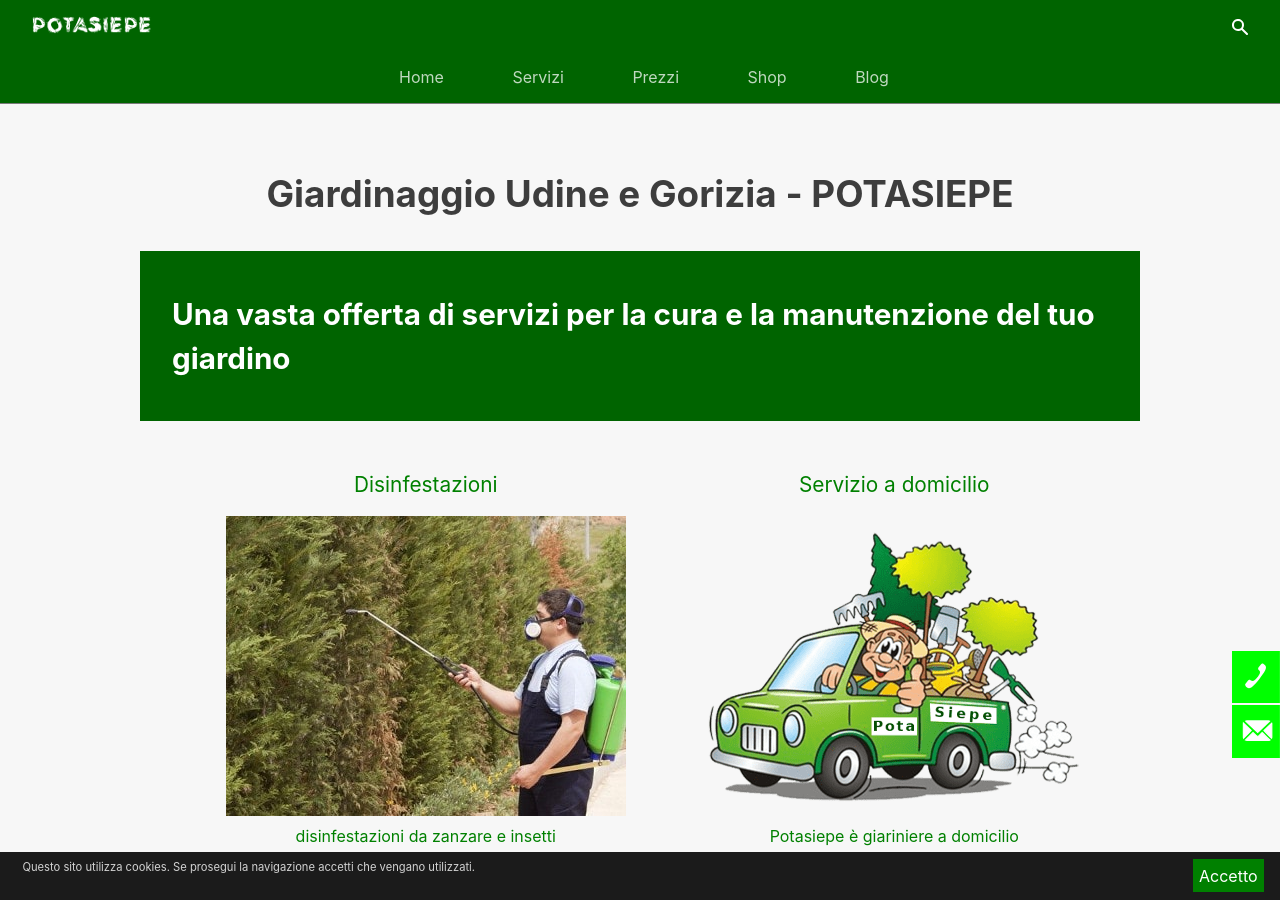
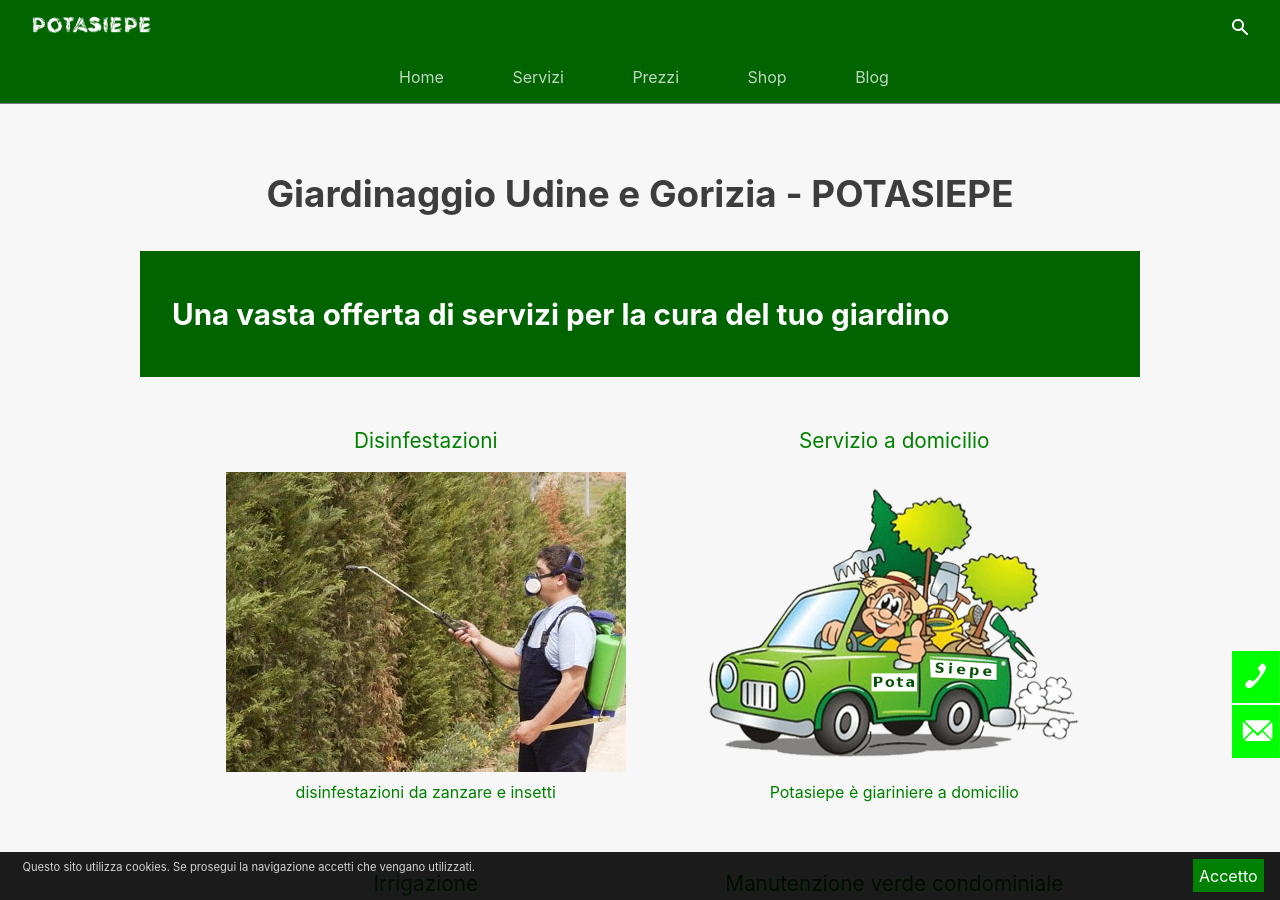
Before and after one commit to enricocaputo/potasiepe, a Jekyll site: the page built from pages/giardinaggio-udine-gorizia.md, in a window 1280 px wide and 900 px high. Built offline with Jekyll 4.4.1, drawn with Linux system fonts in a browser that asks for light colours; some of the changed text lies outside the part shown.

Commit message:
Update giardinaggio-udine-gorizia.md

```diff
--- a/pages/giardinaggio-udine-gorizia.md
+++ b/pages/giardinaggio-udine-gorizia.md
@@ -10,7 +10,7 @@
 ---
 <section>
   <header>
-  <h2>Una vasta offerta di servizi per la cura e la manutenzione del tuo giardino</h2>
+  <h2>Una vasta offerta di servizi per la cura del tuo giardino</h2>
   </header>
   <div class="page-content">
 <div class="list-collection">
```
Also changed, not shown: other parts of pages/giardinaggio-udine-gorizia.md (+1 -1 lines).
